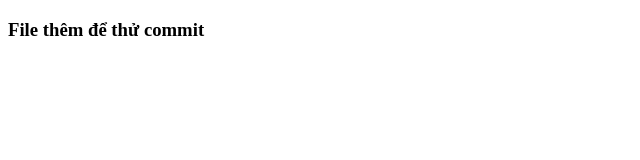
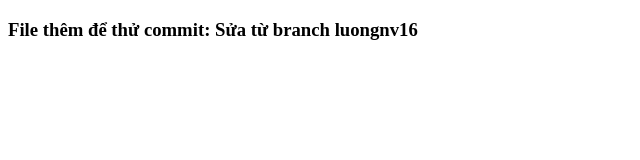
Before and after one commit to FPoly-luongnv16/repo-them-de-thu, a plain HTML site: page index.html in a window 1280 px wide. Shown: the whole page, without its empty margins (0-640 px from the left). Drawn offline with Linux system fonts and the light colour scheme.

Commit message:
Sửa thử file index.html

```diff
--- a/index.html
+++ b/index.html
@@ -8,7 +8,7 @@
 </head>
 
 <body>
-    <h3>File thêm để thử commit</h3>
+    <h3>File thêm để thử commit: Sửa từ branch luongnv16</h3>
 
 </body>
 
```
